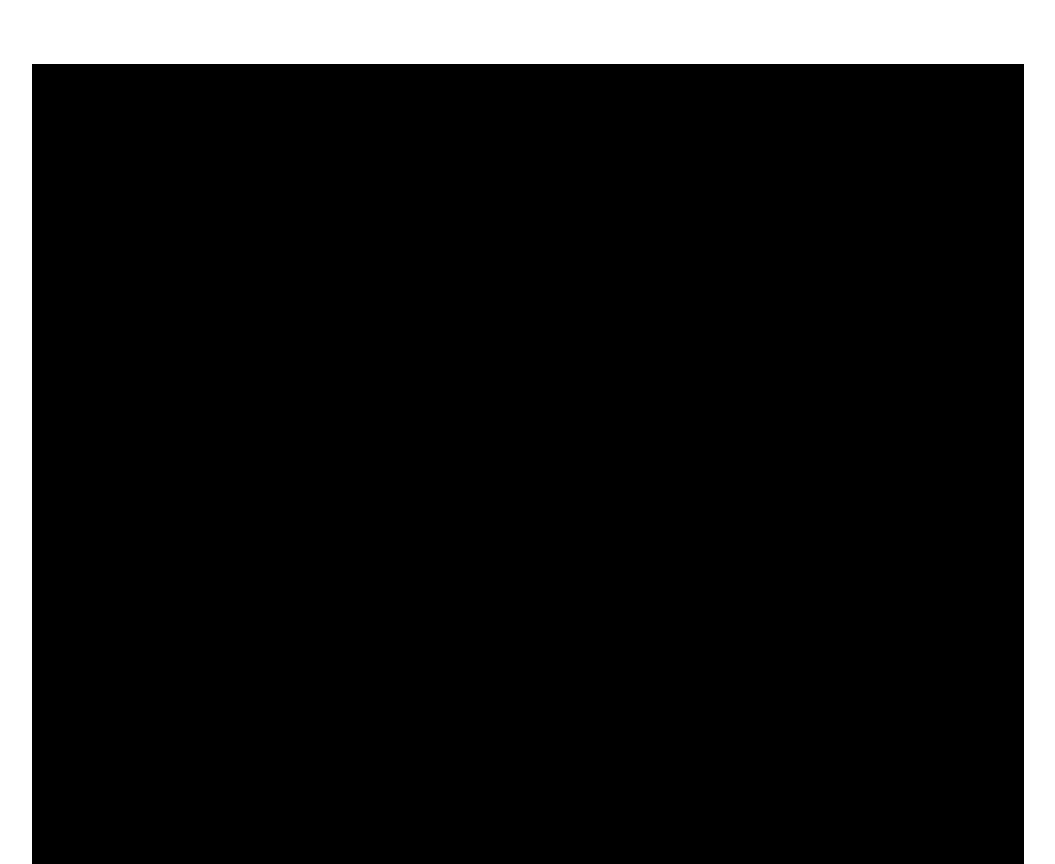
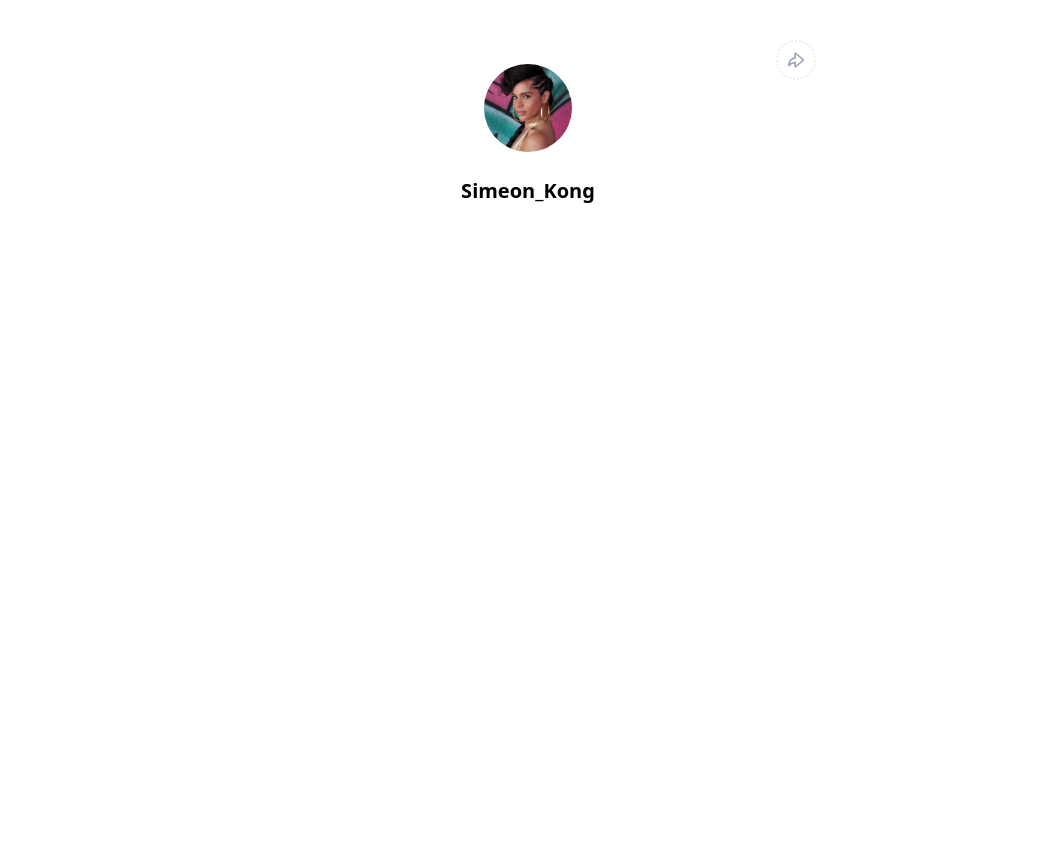
Before and after one commit to simziky/linktree-hng, a React (Create React App) app: page / in a window 1280 px wide. Shown: the whole page, without its empty margins (112-1167 px from the left). Built offline with nearby package versions, Linux system fonts and the light colour scheme.

Commit message:
profile section completed

```diff
--- a/src/index.scss
+++ b/src/index.scss
@@ -2,4 +2,6 @@ body {
   margin: 0;
   padding: 0;
   box-sizing: border-box;
+
+  font-family: system-ui, -apple-system, BlinkMacSystemFont, 'Segoe UI', Roboto, Oxygen, Ubuntu, Cantarell, 'Open Sans', 'Helvetica Neue', sans-serif;
 }
--- a/src/pages/home/linkTree.js
+++ b/src/pages/home/linkTree.js
@@ -1,4 +1,5 @@
-
+import profile from "../../images/profile.svg"
+import share from "../../icons/share.svg"
 import './linkTree.scss';
 
 function Home() {
@@ -13,7 +14,18 @@ function Home() {
 
         <div className='profile-section'>
 
+          <div id="profile__img">
+            <img src={profile} alt="profile-img" />
+          </div>
+
+          <span>
+            <img src={share} alt="share-icon" />
+          </span>
+
           <div className='profile-social'>
+            <div id="twitter">Simeon_Kong</div>
+
+            <div id="slack">Simeon Ehioze</div>
 
           </div>
 
--- a/src/pages/home/linkTree.scss
+++ b/src/pages/home/linkTree.scss
@@ -6,14 +6,54 @@
         .content-inner {
             width: 100%;
             height: 100vh;
-            background-color: black;
 
 
             .profile-section{
+                display: flex;
+                flex-direction: column;
+                align-items: center;
+                position: relative;
+
+               #profile__img {
+                    width: 88px;
+                    height: 88px;
+
+                img {
+                    width: 100%;
+                    height: auto;
+                }
+
+               }
+
+               span {
+                position: absolute;
+                top: 0;
+                right: 13rem;
+                margin-top: -1.5rem;
+
+                img {
+                    width: 40px;
+                    height: 40px;
+                }
+               }
 
 
                 .profile-social {
+                    width: 100%;
+                    div {
+                        width: 100%;
+                        height: 30px;
+                        margin-top: 24px;
+                        font-style: normal;
+                        font-weight: 700;
+                        font-size: 20px;
+                        line-height: 30px;
+                        text-align: center;
+                    }
 
+                    #slack {
+                        display: none;
+                    }
                 }
 
             }
```
Also changed, not shown: src/icons/share.svg (added), src/images/profile.svg (added).
